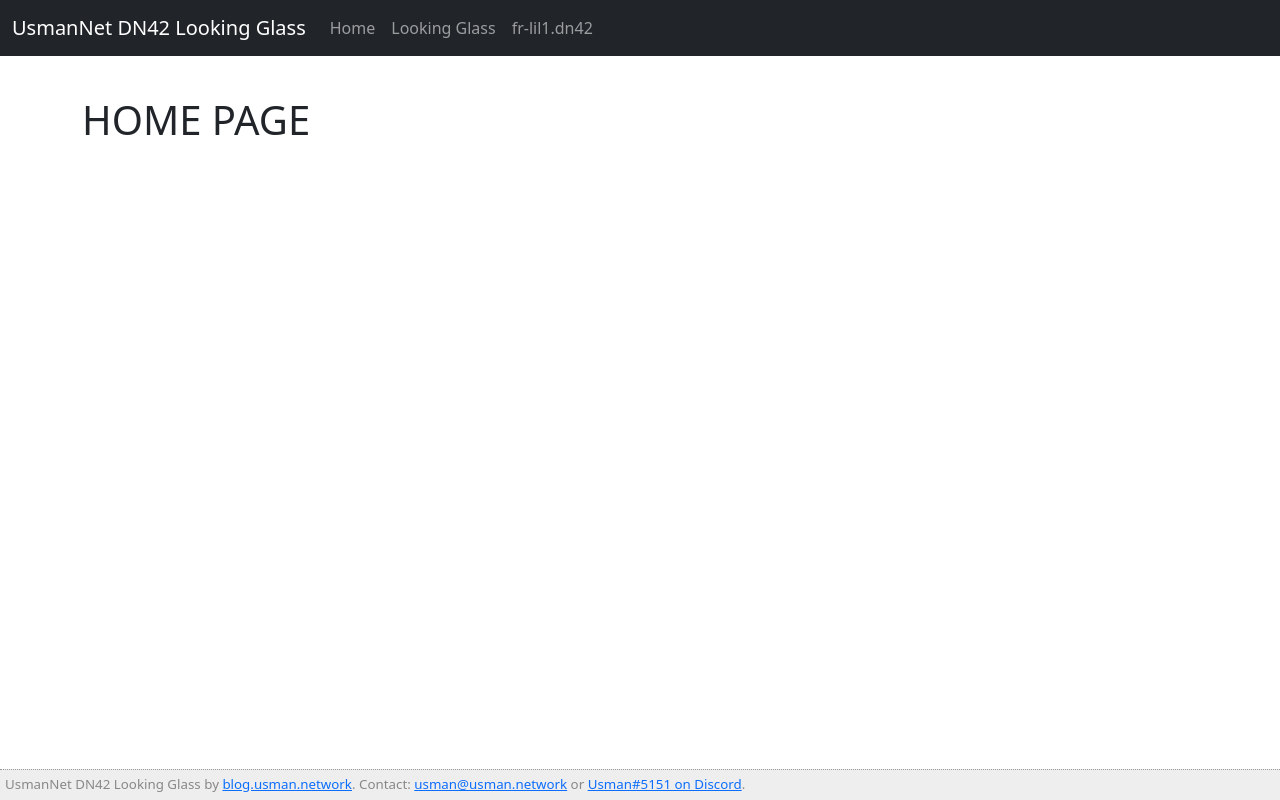
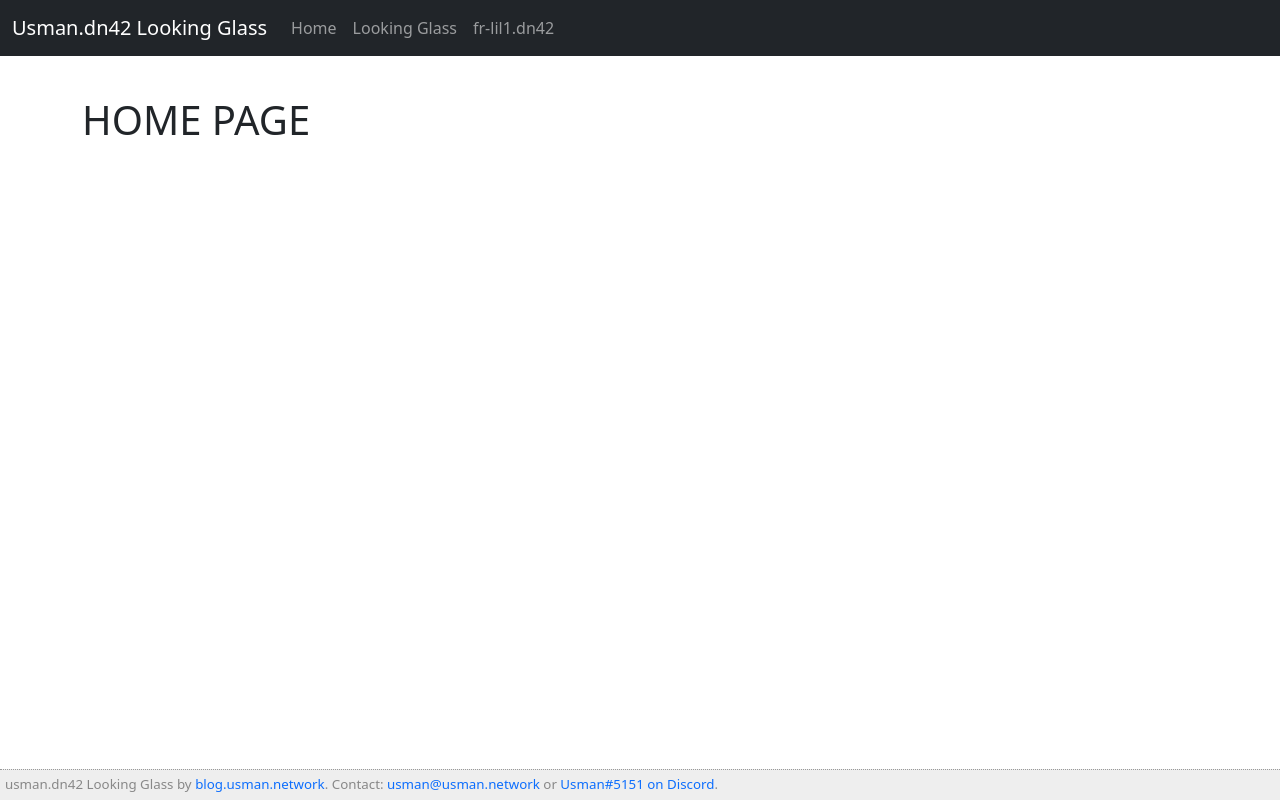
Before and after one commit to usman-u/dn42-lg, a Flask app: page / in a window 1280 px wide. Run offline with Flask 3, Linux system fonts and the light colour scheme; some libraries are stand-ins or nearby versions.

Commit message:
add favicon, highlight hrefs, rename navbar and footer

```diff
--- a/templates/base.html
+++ b/templates/base.html
@@ -2,6 +2,9 @@
 <html lang="en">
 
 <head>
+    <link rel="shortcut icon" href="{{ url_for('static', filename='android-chrome-512x512.png') }}">
+
+
     <!-- Required meta tags -->
     <meta charset="utf-8">
     <meta name="viewport" content="width=device-width, initial-scale=1">
@@ -12,9 +15,17 @@
     <link rel="stylesheet" type="text/css" href="https://cdn.datatables.net/1.10.25/css/dataTables.bootstrap5.css">
 
 
-    <title>(Net Aut){% block title %}{% endblock %}</title>
+    <title>{% block title %}{% endblock %} - Usman.dn42</title>
 
     <style>
+        a:link { text-decoration: none; }
+
+        a:visited { text-decoration: none; }
+
+        a:hover { text-decoration: underline; }
+
+        a:active { text-decoration: underline; }
+
         .footer {
             background-color: #eee;
             border-top: dotted 1px #999;
@@ -58,7 +69,7 @@
 </body>
 
 <div class="footer fixed-bottom">
-    UsmanNet DN42 Looking Glass by <a href="https://blog.usman.network">blog.usman.network</a>. Contact: <a href="mailto:usman@usman.network">usman@usman.network</a> or <a href="https://discord.com/users/371617715443466253">Usman#5151 on Discord</a>.
+    usman.dn42 Looking Glass by <a href="https://blog.usman.network">blog.usman.network</a>. Contact: <a href="mailto:usman@usman.network">usman@usman.network</a> or <a href="https://discord.com/users/371617715443466253">Usman#5151 on Discord</a>.
 </div>
 
 </html>
--- a/templates/navbar.html
+++ b/templates/navbar.html
@@ -2,7 +2,7 @@
 <html lang="en">
 <nav class="navbar fixed-top navbar-expand-lg navbar-dark bg-dark">
     <div class="container-fluid">
-                <a class="navbar-brand" href="#">UsmanNet DN42 Looking Glass</a>
+        <a class="navbar-brand" href="#">Usman.dn42 Looking Glass</a>
         <button class="navbar-toggler" type="button" data-bs-toggle="collapse" data-bs-target="#navbarNavAltMarkup" aria-controls="navbarNavAltMarkup" aria-expanded="false" aria-label="Toggle navigation">
                     <span class="navbar-toggler-icon"></span>
                     </button>
@@ -19,7 +19,7 @@
 
 
                 <li class="nav-item">
-                        <a class="nav-link" href="{{ url_for('bgp', router='fr_lil1') }}">fr-lil1.dn42</a>
+                    <a class="nav-link" href="{{ url_for('get_bgp_peers', router='fr_lil1') }}">fr-lil1.dn42</a>
                 </li>
 
             </div>
@@ -29,4 +29,5 @@
 <br>
 <br>
 <br>
+
 </html>
```
Also changed, not shown: static/android-chrome-512x512.png (added). Lines whose indentation alone changed are shown as unchanged.
